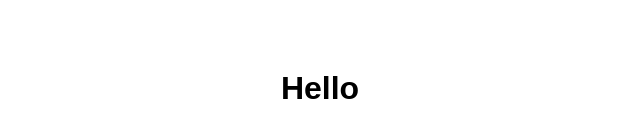
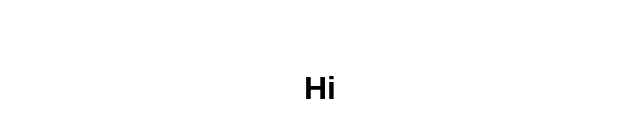
Before and after one commit to coding-z/Timely, a React app: page / in a window 1280 px wide. Shown: the part 312-450 px from the top of the page, without its empty margins (320-960 px from the left). Built offline with nearby package versions, Linux system fonts and the light colour scheme; the HTML template or start-up script is replaced by a standard one.

Commit message:
Update app

```diff
--- a/src/App.tsx
+++ b/src/App.tsx
@@ -3,6 +3,6 @@ import "./globals.css";
 
 export default function App() {
   return (
-    <h1>Hello</h1>
+    <h1>Hi</h1>
   );
 }
```
